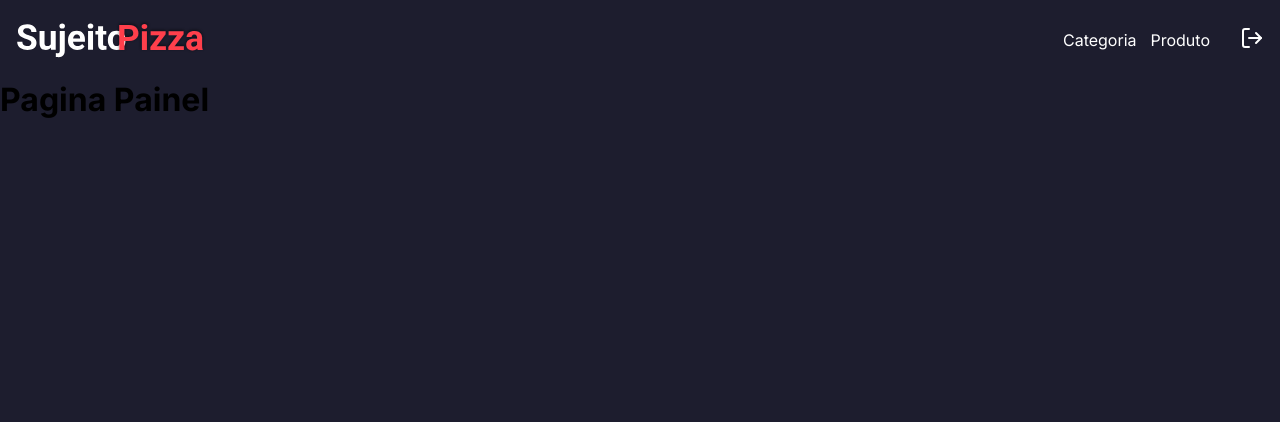
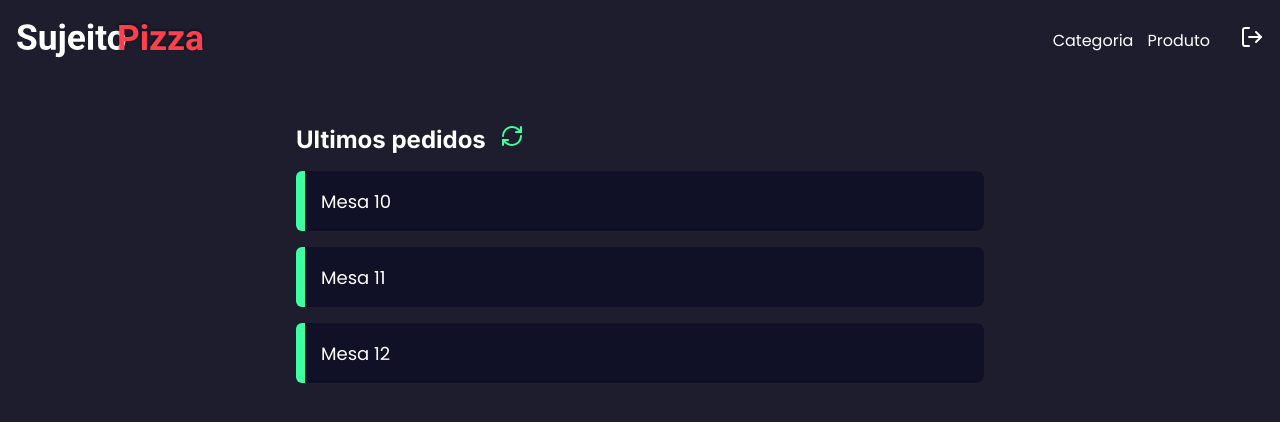
Before and after one commit to oxtw/pizzaria, a Next.js app in the folder frontend/: page /dashboard in a window 1280 px wide. Shown: the top 422 px of the page. Built offline with nearby package versions, Linux system fonts and the light colour scheme.

Commit message:
Criando dashboard

```diff
--- a/frontend/src/app/dashboard/components/header/index.tsx
+++ b/frontend/src/app/dashboard/components/header/index.tsx
@@ -1,10 +1,24 @@
+"use client";
+
 import Link from "next/link";
 import styles from "./styles.module.scss";
 import Image from "next/image";
 import logoImg from "/public/logo.svg";
 import { LogOutIcon } from "lucide-react";
+import { deleteCookie } from "cookies-next";
+import { useRouter } from "next/navigation";
 
 export function Header() {
+
+  const router = useRouter();
+
+  //fução para fazer logout deletando o cookie que tem o token do usuário e redirecionando.
+  async function handleLogout() {
+    deleteCookie("session", { path: "/" });
+
+    router.replace("/");
+  }
+
   return (
     <header className={styles.headerContainer}>
       <div className={styles.headerContent}>
@@ -25,7 +39,7 @@ export function Header() {
           <Link href="/dashboard/category">Categoria</Link>
           <Link href="/dashboard/product">Produto</Link>
 
-          <form action="">
+          <form action={handleLogout}>
             <button type="submit">
               {/* Utilizando icone de logout da lucid-react */}
               <LogOutIcon size={24} color="#FFF" />
--- /dev/null
+++ b/frontend/src/app/dashboard/components/orders/index.tsx
@@ -0,0 +1,34 @@
+import styles from "./styles.module.scss";
+import { RefreshCw } from "lucide-react";
+
+export function Orders() {
+  return (
+    <main className={styles.container}>
+      <section className={styles.containerHeader}>
+        <h1>Ultimos pedidos</h1>
+        <button>
+            <RefreshCw size={24} color="#3fffa3"/>
+
+        </button>
+      </section>
+
+      <section className={styles.listOrders}>
+         <button className={styles.orderItem}>
+            <div className={styles.tag}>
+            </div>
+            <span>Mesa 10</span>
+         </button>
+         <button className={styles.orderItem}>
+            <div className={styles.tag}>
+            </div>
+            <span>Mesa 11</span>
+         </button>
+         <button className={styles.orderItem}>
+            <div className={styles.tag}>
+            </div>
+            <span>Mesa 12</span>
+         </button>
+      </section>
+    </main>
+  );
+}
--- /dev/null
+++ b/frontend/src/app/dashboard/components/orders/styles.module.scss
@@ -0,0 +1,56 @@
+.container{
+    max-width: 720px;
+    margin: 20px auto;
+    padding: 0 16px;
+
+    display: flex;
+    justify-content: center;
+    flex-direction: column;
+
+    h1{
+        color: var(--white);
+    }
+}
+
+.containerHeader{
+    display: flex;
+    align-items: center;
+    gap: 14px;
+    margin-bottom: 16px;
+    margin-top: 24px;
+
+    button{
+        background: transparent;
+        border: 0;
+    }
+}
+
+.listOrders{
+    display: flex;
+    flex-direction: column;
+
+    gap: 16px;
+}
+
+.orderItem{
+    display: flex;
+    align-items: center;
+    border: 0;
+    border-radius: 8px;
+    font-size: 18px;
+
+    background-color: var(--dark-900);
+    color: var(--white);
+
+    &:hover{
+        filter: brightness(1.30);
+    }
+}
+
+.tag{
+    width: 9px;
+    height: 60px;
+    background-color: var(--green-900);
+    border-radius: 6px 0 0 6px;
+    margin-right: 16px;
+}
--- a/frontend/src/app/dashboard/page.tsx
+++ b/frontend/src/app/dashboard/page.tsx
@@ -1,7 +1,9 @@
+import { Orders } from "./components/orders";
+
 export default function Dashboard() {
   return (
-    <div>
-      <h1>Pagina Painel</h1>
-    </div>
+    <>
+      <Orders />
+    </>
   );
 }
--- a/frontend/src/app/globals.scss
+++ b/frontend/src/app/globals.scss
@@ -1,3 +1,5 @@
+@import url('https://fonts.googleapis.com/css2?family=Poppins:wght@400;500;600;700&display=swap');
+
 *{
     margin: 0;
     padding: 0;
@@ -31,8 +33,8 @@ body{
     background-color: var(--dark-700);
 }
 
-body, input, textarea, select, button{
-    font: 400, 1rem sans-serif; //1rem 16px
+body, input, textarea, select, button, nav{
+    font: 400 1rem 'Poppins', sans-serif;
 }
 
 //Caso esteja na largura de 720px, utilizará essa font-size
```
